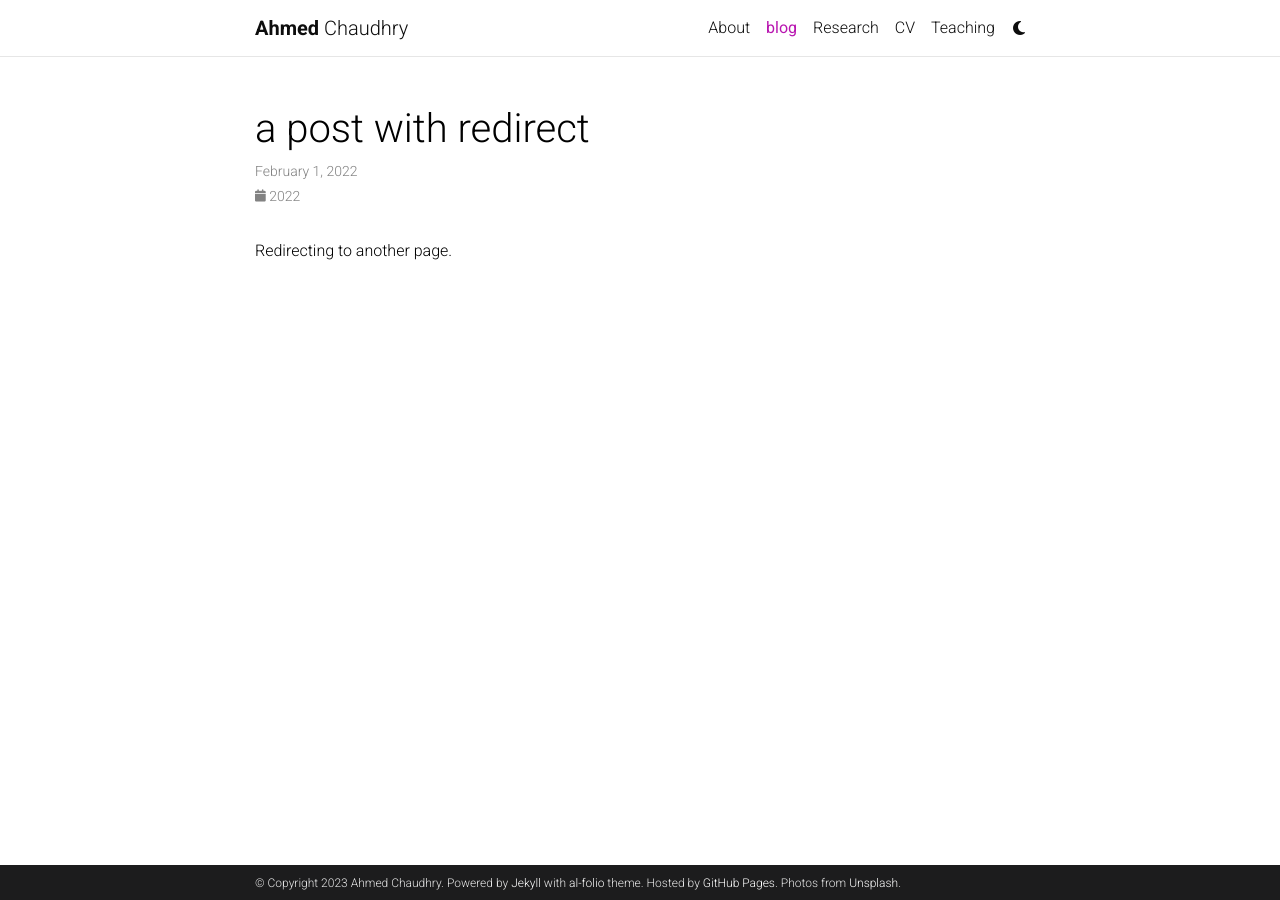
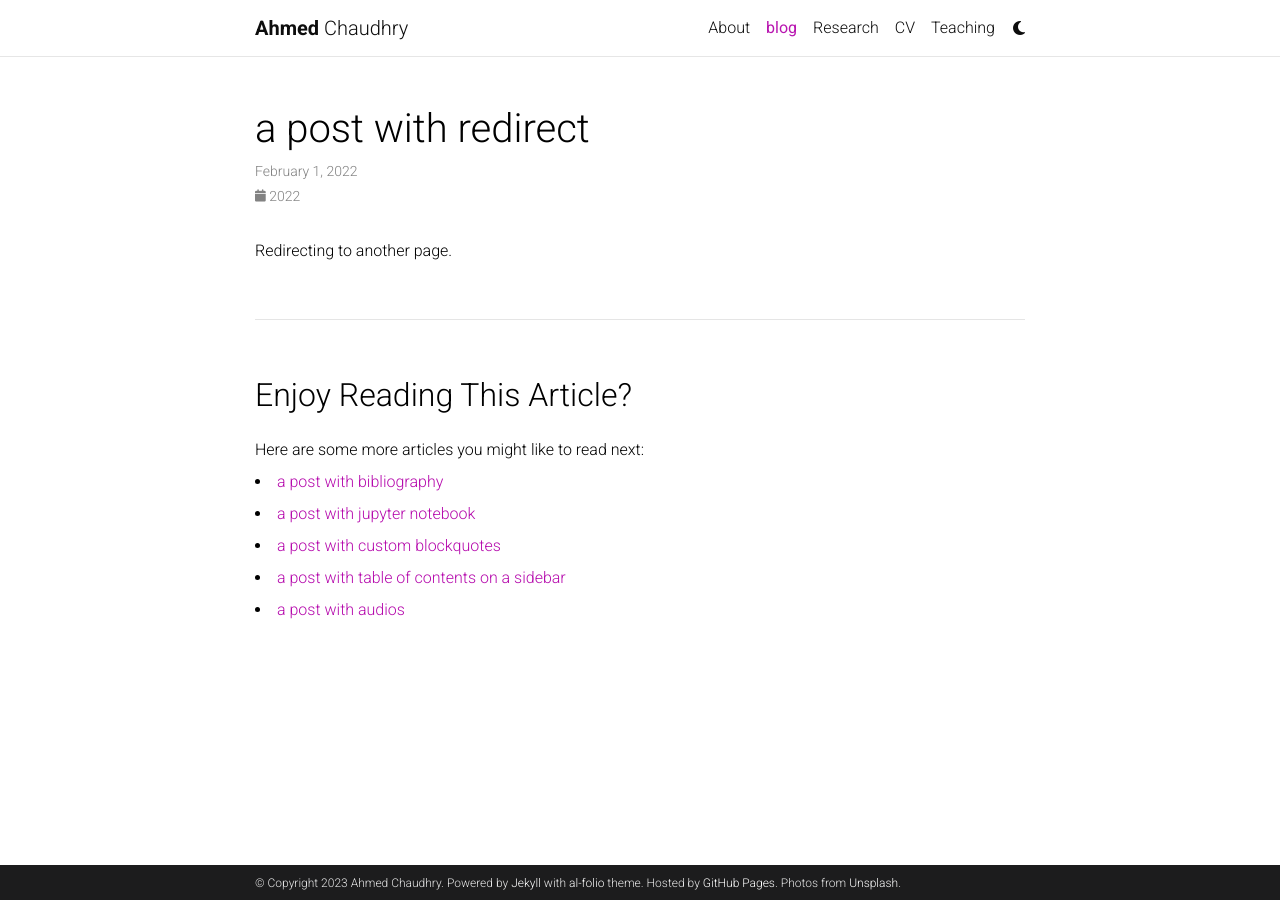
Before and after one commit to ahmedchaudhryy/ahmedchaudhryy.github.io, a Jekyll site: the page built from _posts/2022-02-01-redirect.md, in a window 1280 px wide. Built offline with Jekyll 4.4.1, drawn with Linux system fonts in a browser that asks for light colours; comment, search, counter and statistics services are not loaded; a style sheet for code colours, icons or effects is not loaded.

Commit message:
Update _config.yml

```diff
--- a/_config.yml
+++ b/_config.yml
@@ -130,10 +130,10 @@
 
 # Pagination
 pagination:
-  enabled: false
+  enabled: true
 
 related_blog_posts:
-  enabled: false
+  enabled: true
   max_related: 5
 
 # Giscus comments (RECOMMENDED)
@@ -307,7 +307,7 @@
 filtered_bibtex_keywords: [abbr, abstract, arxiv, bibtex_show, html, pdf, selected, supp, blog, code, poster, slides, website, preview, altmetric]
 
 # Maximum number of authors to be shown for each publication (more authors are visible on click)
-max_author_limit: 3  # leave blank to always show all authors
+max_author_limit: 4  # leave blank to always show all authors
 more_authors_animation_delay: 10  # more authors are revealed on click using animation; smaller delay means faster animation
 
 
```
